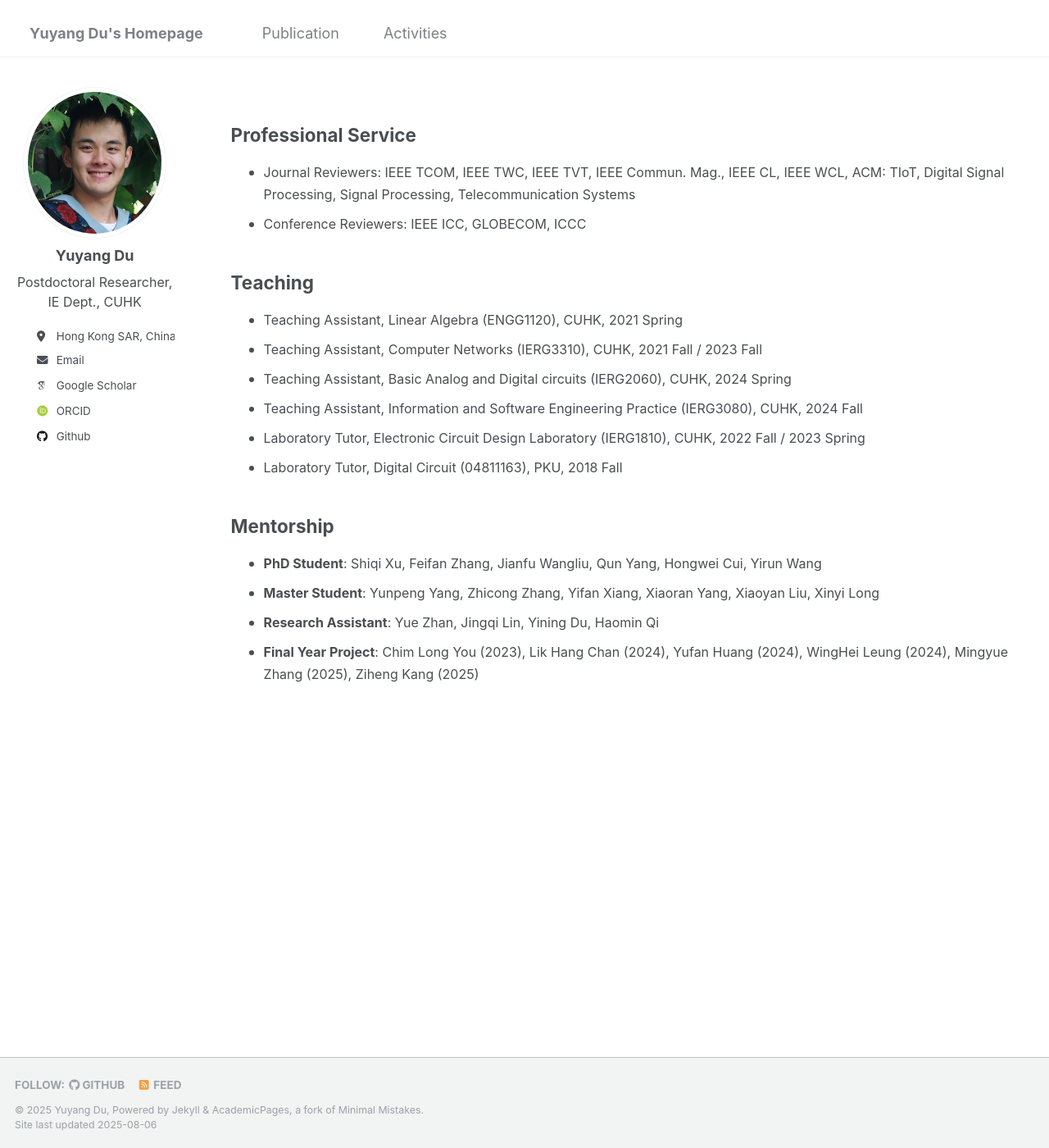
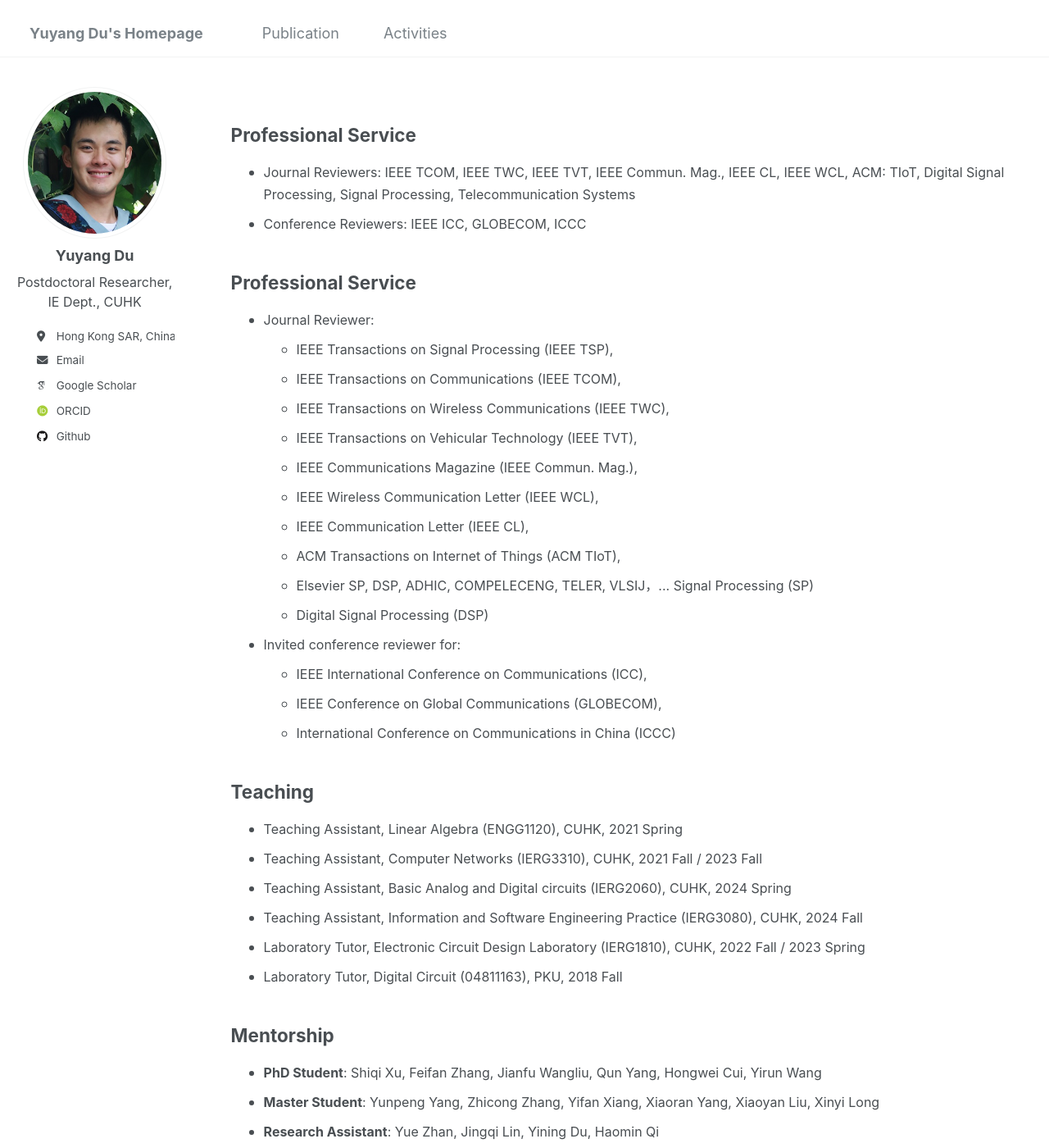
Before and after one commit to yuyangdu01/yuyangdu01.github.io, a Jekyll site: the page built from _pages/cv.md, in a window 1280 px wide and 1400 px high. Shown: the whole window at 82% size. Built offline with Jekyll 4.4.1, drawn with Linux system fonts in a browser that asks for light colours; some web fonts are replaced.

Commit message:
Update cv.md

```diff
--- a/_pages/cv.md
+++ b/_pages/cv.md
@@ -11,6 +11,25 @@ Professional Service
 ------
 * <font size=3>Journal Reviewers: IEEE TCOM, IEEE TWC, IEEE TVT, IEEE Commun. Mag., IEEE CL, IEEE WCL, ACM: TIoT, Digital Signal Processing, Signal Processing, Telecommunication Systems</font>
 * <font size=3>Conference Reviewers: IEEE ICC, GLOBECOM, ICCC</font>
+
+Professional Service
+------
+* <font size=3>Journal Reviewer:</font>
+  + <font size=3>IEEE Transactions on Signal Processing (IEEE TSP),</font>
+  + <font size=3>IEEE Transactions on Communications (IEEE TCOM),</font>
+  + <font size=3>IEEE Transactions on Wireless Communications (IEEE TWC),</font>
+  + <font size=3>IEEE Transactions on Vehicular Technology (IEEE TVT),</font>
+  + <font size=3>IEEE Communications Magazine (IEEE Commun. Mag.),</font>
+  + <font size=3>IEEE Wireless Communication Letter (IEEE WCL),</font>
+  + <font size=3>IEEE  Communication Letter (IEEE CL),</font>
+  + <font size=3>ACM Transactions on Internet of Things (ACM TIoT),</font>
+  + <font size=3> Elsevier SP, DSP, ADHIC, COMPELECENG, TELER, VLSIJ，...
+  Signal Processing (SP)</font>
+  + <font size=3>Digital Signal Processing (DSP)</font>
+* <font size=3>Invited conference reviewer for:</font>
+  + <font size=3>IEEE International Conference on Communications (ICC),</font>
+  + <font size=3>IEEE Conference on Global Communications (GLOBECOM),</font>
+  + <font size=3>International Conference on Communications in China (ICCC)</font>
 
 Teaching
 ------
```
